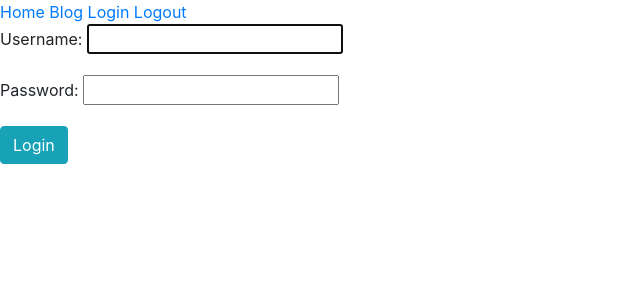
After one commit to Mohammadhussain257/portfolio, a Django app: page /user/login/ in a window 1280 px wide. The commit adds this page. Shown: the top 300 px of the page, without its empty margins (0-640 px from the left). Run offline with Django 3.2, Linux system fonts and the light colour scheme; some libraries are stand-ins or nearby versions.

Commit message:
user account setup completed

```diff
--- a/portfolio/urls.py
+++ b/portfolio/urls.py
@@ -19,5 +19,6 @@ from django.urls import path, include
 urlpatterns = [
     path('admin/', admin.site.urls),
     path('', include('myportfolio.urls')),
-    path('blog/', include('blog.urls'))
+    path('blog/', include('blog.urls')),
+    path('user/', include('user.urls')),
 ]
--- a/templates/base.html
+++ b/templates/base.html
@@ -8,6 +8,11 @@
     {% bootstrap_javascript jquery='full' %}
 </head>
 <body>
+<a href="{% url 'myportfolio:index' %}">Home</a>
+<a href="{% url 'blog:blog_index' %}">Blog</a>
+<a href="{% url 'user:login' %}">Login</a>
+<a href="{% url 'user:logout' %}">Logout</a>
+
 {% block content %}{% endblock content %}
 </body>
 </html>
--- a/templates/blog_detail.html
+++ b/templates/blog_detail.html
@@ -27,7 +27,7 @@
     <h3>Comments:</h3>
     {% for comment in comments %}
     <p>
-        On {{comment.create_on.date }}&nbsp;
+        On {{comment.created_on.date }}&nbsp;
         <b>{{ comment.author }}</b> wrote:
     </p>
     <p>{{ comment.body }}</p>
--- /dev/null
+++ b/templates/registration/logged_out.html
@@ -0,0 +1,5 @@
+{% extends 'base.html' %}
+{% load bootstrap4 %}
+{% block content %}
+    <p>You have been successfully logged out</p>
+{% endblock %}
--- /dev/null
+++ b/templates/registration/login.html
@@ -0,0 +1,13 @@
+{% extends 'base.html' %}
+{% load bootstrap4 %}
+{% block content %}
+    {% if form.errors %}
+        <p>Your password or username didn't match</p>
+    {% endif %}
+    <form method="post" action="{% url 'user:login' %}">
+    {% csrf_token %}
+    {{ form.as_p }}
+    <button name="submit" class="btn btn-info">Login</button>
+    <input type="hidden" name="text" value="{% url 'myportfolio:index' %}"/>
+    </form>
+{% endblock content %}
--- /dev/null
+++ b/user/urls.py
@@ -0,0 +1,7 @@
+from django.urls import path, include
+
+app_name = 'user'
+
+urlpatterns = [
+    path('', include('django.contrib.auth.urls')),
+]
```
Also changed, not shown: portfolio/settings.py (+3 -9 lines), db.sqlite3.
